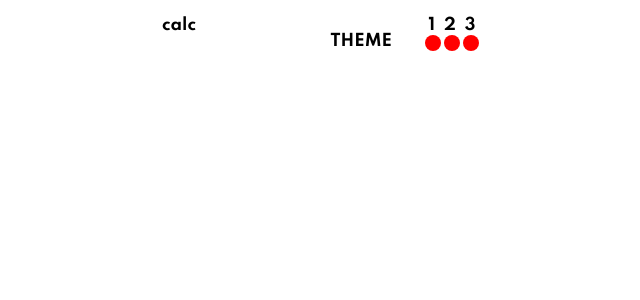
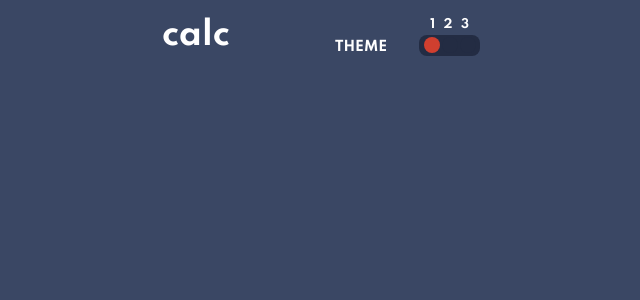
Before and after one commit to vilmis04/calculator-app, a React (Create React App) app: page / in a window 1280 px wide. Shown: the top 300 px of the page, without its empty margins (319-959 px from the left). Built offline with nearby package versions, Linux system fonts and the light colour scheme.

Commit message:
feat: build themeSelector

```diff
--- a/src/App.tsx
+++ b/src/App.tsx
@@ -7,13 +7,47 @@ import { darkMode, lightMode, contrastMode } from './colorSchemes';
 
 function App() {
 
-  const [ colorScheme, setColorTheme ] = useState(darkMode);
+  const [ colorScheme, setColorScheme ] = useState(darkMode);
+  const [ themeNumber, setThemeNumber ] = useState('1');
+  document.querySelector('body')!.style.background = colorScheme.mainBackground;
+
+  function changeTheme(target: any) {
+    const selectedTheme = target.dataset.theme;
+    let theme = undefined;
+    switch (selectedTheme) {
+      case '1':
+        theme = darkMode;
+        break;
+      case '2':
+        theme = lightMode;
+        break;
+      case '3':
+        theme = contrastMode;
+        break;
+      default:
+        theme = darkMode;
+    }
+    setColorScheme(theme);
+    setThemeNumber(selectedTheme);
+  }
+
+
+
+  // styles
+
+  const appStyle = {
+    color: colorScheme.secondaryText
+  }
+
+  const logoStyle = {
+    fontSize: '2rem'
+  }
 
   return (
-    <div id='app'>
+    <div id='app' style={appStyle}>
       <div id='header'>
-        <div id='logo'>calc</div>
-        <ThemeSelector theme={colorScheme} />
+        <div id='logo' style={logoStyle}>calc</div>
+        <ThemeSelector colors={colorScheme} theme={themeNumber} changeTheme={changeTheme}/>
       </div>
       <Display />
       <InputKeys />
--- a/src/colorSchemes.tsx
+++ b/src/colorSchemes.tsx
@@ -11,7 +11,7 @@ export const darkMode = {
     keysShaddow: 'hsl(28, 16%, 65%)',
 
     primaryText: 'hsl(221, 14%, 31%)',
-    secondaryText: 'hsl(0, 0, 100%)'
+    secondaryText: 'hsl(0, 0%, 100%)'
   }
 
 export const lightMode = {
@@ -26,8 +26,8 @@ export const lightMode = {
     keysBackground: 'hsl(45, 7%, 89%)',
     keysShaddow: 'hsl(35, 11%, 61%)',
 
-    primaryText: 'hsl(60, 10%, 19%)',
-    secondaryText: 'hsl(0, 0, 100%)'
+    primaryText: 'hsl(0, 0, 100%)',
+    secondaryText: 'hsl(60, 10%, 19%)'
   }
 
 export const contrastMode = {
@@ -42,7 +42,7 @@ export const contrastMode = {
     keysBackground: 'hsl(268, 47%, 21%)',
     keysShaddow: 'hsl(290, 70%, 36%)',
 
-    primaryText: 'hsl(52, 100%, 62%)',
-    secondaryText: 'hsl(198, 20%, 13%)',
+    primaryText: 'hsl(198, 20%, 13%)',
+    secondaryText: 'hsl(52, 100%, 62%)',
     contrastOnlyText: 'hsl(0, 0, 100%)'
   }
--- a/src/components/ThemeSelector/ThemeSelector.tsx
+++ b/src/components/ThemeSelector/ThemeSelector.tsx
@@ -1,48 +1,42 @@
-// interface ??? {
-//     ???: ???;
-// }
+import { selectorContainer, themeLabelStyle, mainContainerStyle, containerStyle, buttonStyle } from './ThemeSelectorStyles';
 
 export default function ThemeSelector (props: any) {
 
-
-
-    const buttonStyle = {
-        width: '1rem',
-        height: '1rem',
-        borderRadius: '50%',
-        border: 'none',
-        backgroundColor: 'red',
+    const buttonContainer = {
+        ...containerStyle,
+        backgroundColor: props.colors.keypadBackground,
+        borderRadius: '0.5rem'
     }
 
-    const containerStyle = {
-        display: 'flex',
-        justifyContent: 'space-around',
-        alignItems: 'center',
-        width: '3.5rem'
+    const selected = props.colors.equal_toggle_background;
+    const unselected = props.colors.keypadBackground;
+
+    const buttonStyle1 = {
+        ...buttonStyle,
+        backgroundColor: props.theme === '1' ? selected : unselected
     }
-
-    const mainContainerStyle = {
-        display: 'flex'
+    const buttonStyle2 = {
+        ...buttonStyle,
+        backgroundColor: props.theme === '2' ? selected : unselected
     }
-
-    const themeLabelStyle = {
-        alignSelf: 'end',
-        marginRight: '2rem'
+    const buttonStyle3 = {
+        ...buttonStyle,
+        backgroundColor: props.theme === '3' ? selected : unselected
     }
 
     return (
         <div style={mainContainerStyle} >
             <div style={themeLabelStyle}>THEME</div>
-            <div>
+            <div style={selectorContainer} >
                 <div style={containerStyle} >
                     <div>1</div>
                     <div>2</div>
                     <div>3</div>
                 </div>
-                <div style={containerStyle} >
-                    <button style={buttonStyle} ></button>
-                    <button style={buttonStyle} ></button>
-                    <button style={buttonStyle} ></button>
+                <div style={buttonContainer} >
+                    <button id='theme1' data-theme={1} style={buttonStyle1} onClick={(event) => props.changeTheme(event.target)}></button>
+                    <button id='theme2' data-theme={2} style={buttonStyle2} onClick={(event) => props.changeTheme(event.target)}></button>
+                    <button id='theme3' data-theme={3} style={buttonStyle3} onClick={(event) => props.changeTheme(event.target)}></button>
                 </div>
             </div>
         </div>
--- /dev/null
+++ b/src/components/ThemeSelector/ThemeSelectorStyles.tsx
@@ -0,0 +1,32 @@
+export const buttonStyle = {
+    width: '1rem',
+    height: '1rem',
+    borderRadius: '50%',
+    border: 'none'
+}
+
+export const containerStyle = {
+    display: 'flex',
+    justifyContent: 'space-evenly',
+    alignItems: 'center',
+    width: '3.8rem',
+    fontSize: '0.75rem',
+    padding: '0.15rem'
+}
+
+export const mainContainerStyle = {
+    display: 'flex'
+}
+
+export const themeLabelStyle = {
+    alignSelf: 'end',
+    marginRight: '2rem',
+    fontSize: '0.85rem'
+}
+
+export const selectorContainer = {
+    display: 'flex',
+    flexFlow: 'column nowrap',
+    justifyContent: 'space-between',
+    alignItems: 'center'
+}
```
Also changed, not shown: src/App.css (line endings or trailing spaces).
